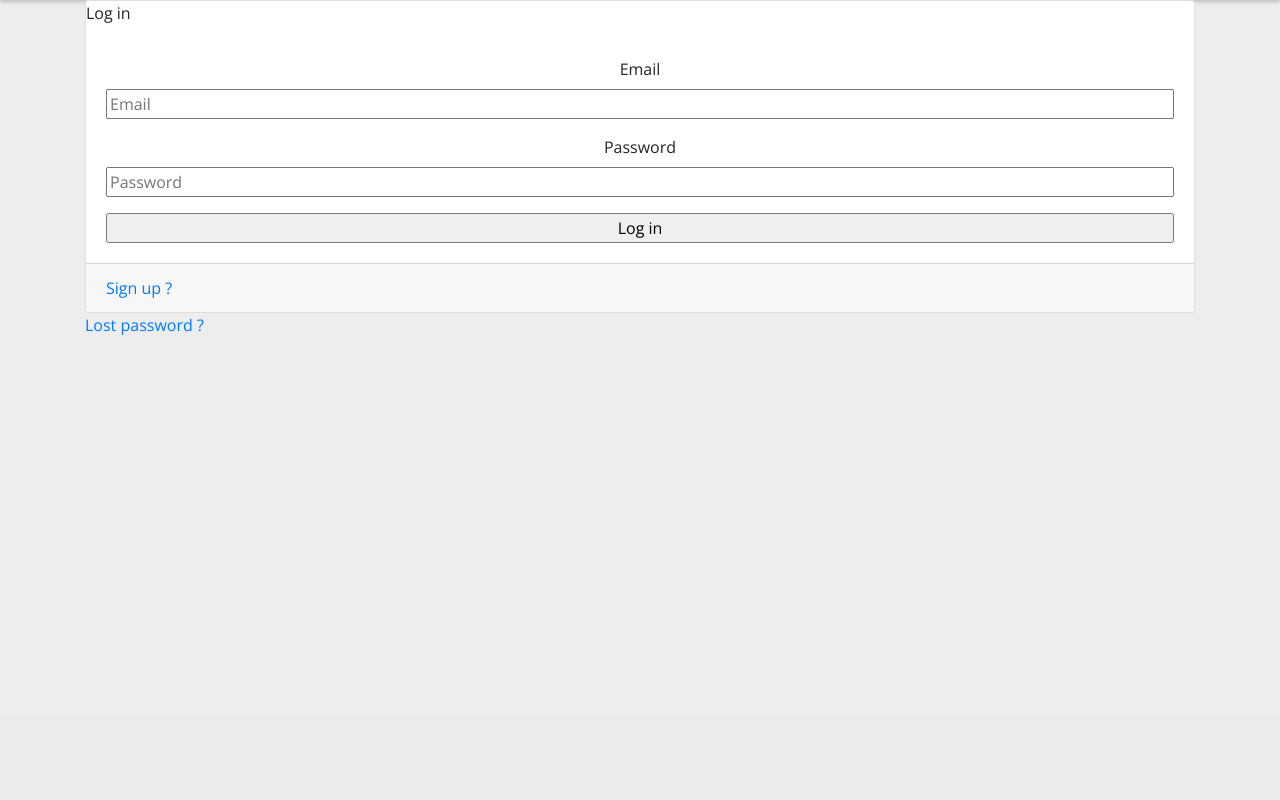
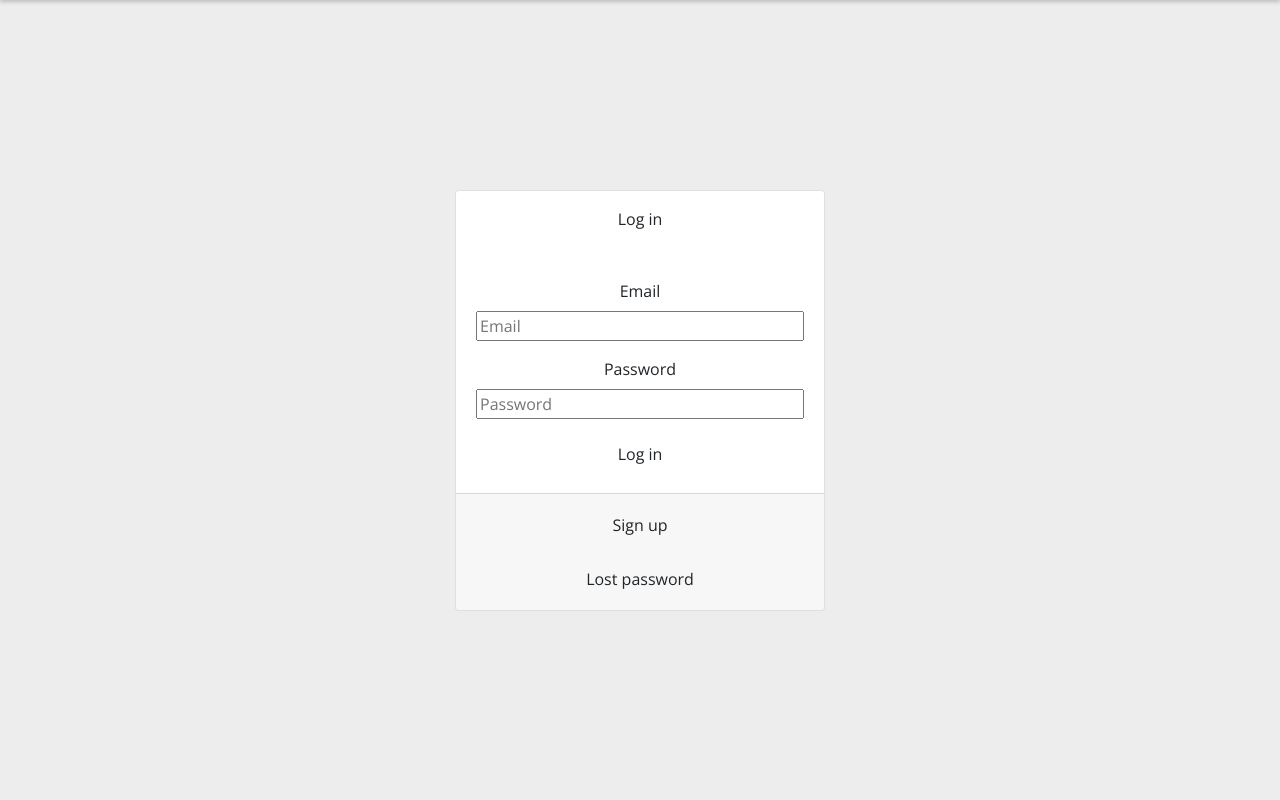
Before and after one commit to zetsumeishi/rivalis, a Django app: page /login/ in a window 1280 px wide. Shown: the part 85-885 px from the top of the page. Before the commit the page ends 420 px from the top, so only its background shows below. Run offline with Django 3.2, Linux system fonts and the light colour scheme; some libraries are stand-ins or nearby versions.

Commit message:
Added login template

```diff
--- a/templates/users/login.html
+++ b/templates/users/login.html
@@ -5,22 +5,24 @@
 {% endblock %}
 
 {% block content %}
-  <div class="container">
-    <div class="card">
-      <div class="card-title">
-        Log in
+  <div class="container vh-100 mt-85">
+    <div class="d-flex justify-content-center align-items-center h-100">
+      <div class="col-lg-4 col-md-8 col-sm-12 card card-form p-0">
+        <div class="card-title p-3 text-center">
+          <span class="title-text">Log in</span>
         </div>
         <div class="card-body">
-        <form action="{% url 'users:login' %}" method="post">
+          <form action="{% url 'users:log_in' %}" method="post">
             {% csrf_token %}
-          {% include 'includes/_forms.html' %}
-          <input type="submit" value="Log in">
+            {% include "includes/_forms.html" %}
+            <button type="submit" class="btn btn-md rivalis-button-primary w-100">Log in</button>
           </form>
         </div>
         <div class="card-footer">
-        <a href="{% url 'users:signup' %}">Sign up ?</a>
+          <a href="{% url 'users:sign_up' %}"><button class="btn btn-md rivalis-button-primary w-100 mb-3">Sign up</button></a>
+          <a href="{% url 'users:password_reset' %}"><button class="btn btn-md rivalis-button-primary w-100">Lost password</button></a>
         </div>
       </div>
-    <p><a href="{% url 'users:password_reset' %}">Lost password ?</a></p>
+    </div>
   </div>
 {% endblock %}
```
Lines whose indentation alone changed are shown as unchanged.
